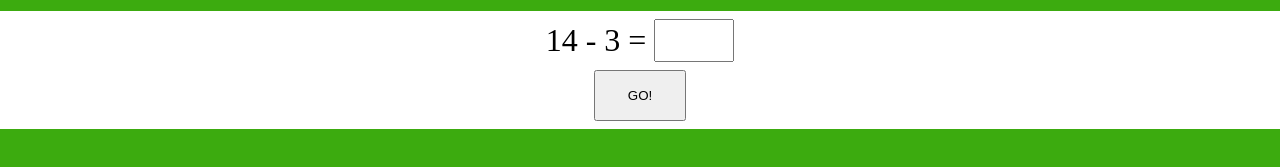
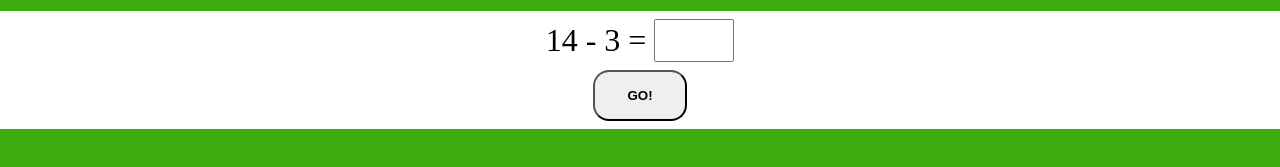
Before and after one commit to threadsmind/math-problems, a plain HTML site: page index.html in a window 1280 px wide. Shown: the part 181-348 px from the top of the page. Drawn offline with Linux system fonts and the light colour scheme.

Commit message:
aesthetic changes

```diff
--- a/index.html
+++ b/index.html
@@ -145,7 +145,7 @@
     =
     <input type="number" id="answer" maxlength="4" style="width:5rem; font-size: 2rem;" />
     <div>
-      <input type="submit" value="GO!" id="next" style="padding: 1rem 2rem; margin-top: 0.5rem;" />
+      <input type="submit" value="GO!" id="next" style="padding: 1rem 2rem; margin-top: 0.5rem; font-weight: bold; border-radius: 1rem; cursor: pointer;" />
     </div>
   </div>
 </body>
```
